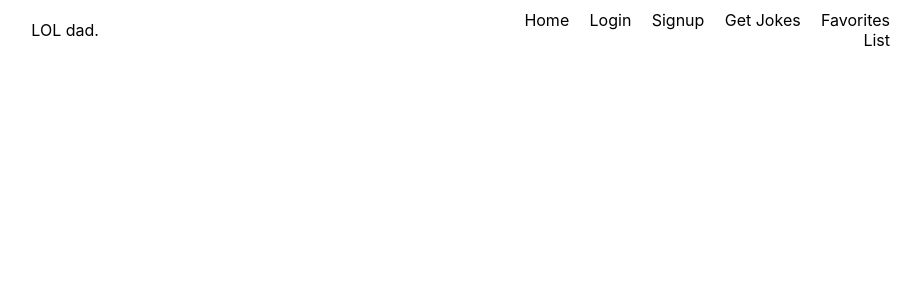
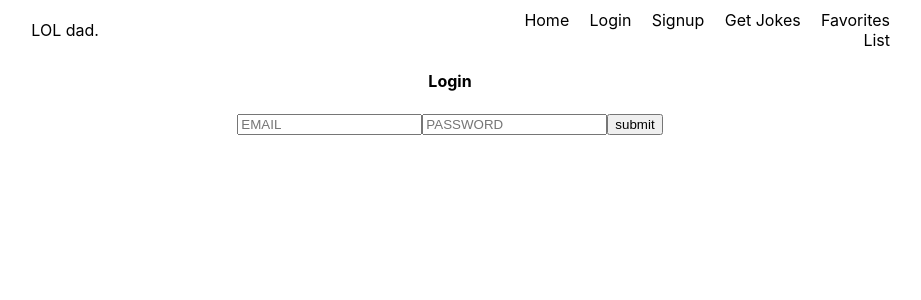
Before and after one commit to beckavonspooky/lol-dad, a React (Create React App) app: page /login in a window 1280 px wide. Shown: the top 300 px of the page, without its empty margins (190-1111 px from the left). Built offline with nearby package versions, Linux system fonts and the light colour scheme.

Commit message:
login route set up

```diff
--- a/src/App.js
+++ b/src/App.js
@@ -4,6 +4,7 @@ import NavBar from './components/NavBar'
 import Home from './components/Home'
 import JokeContainer from './components/JokeContainer'
 import SignUpWithEmailPassword from './components/SignUpWithEmailPassword'
+import Login from './components/Login'
 
 
 import * as ROUTES from './constants/routes'
@@ -18,8 +19,10 @@ class App extends Component {
         <NavBar />
          <Switch>
           <Route exact path={ROUTES.HOME} component= {Home}/>
+          <Route exact path={ROUTES.JOKES} component= {JokeContainer}/>
+
           <Route exact path={ROUTES.SIGN_UP} component= {SignUpWithEmailPassword}/>
-          <Route exact path={ROUTES.JOKES} component= {JokeContainer}/>
+          <Route exact path={ROUTES.LOGIN} component={Login}/>
         </Switch>
       </div>
     );
--- /dev/null
+++ b/src/components/Login/index.js
@@ -0,0 +1,27 @@
+import React, { Component } from 'react'
+import { doSignInWithEmailAndPassword } from '../../firebase/firebase'
+
+import * as ROUTES from '../../constants/routes'
+
+class Login extends Component {
+    state = {
+        email: '',
+        password: '',
+        error: null
+    }
+    render(){
+        return(
+            <div>
+            <h4>Login</h4>
+
+            <form >
+                <input type='text' name='email'  placeholder="EMAIL" />
+                <input type='text' name='password' placeholder="PASSWORD" />
+                <input type='submit' value='submit' />
+
+            </form>
+        </div>
+        )
+    }
+}
+export default Login
--- a/src/components/SignUpWithEmailPassword/index.js
+++ b/src/components/SignUpWithEmailPassword/index.js
@@ -1,10 +1,6 @@
 import React, { Component } from 'react'
 import {withRouter} from 'react-router-dom'
 import { doCreateUserWithEmailAndPassword, doCreateUserInFirestore } from '../../firebase/firebase'
-
-
-
-
 class SignUpWithEmailPassword extends Component {
     state = {
         username: '',
--- a/src/firebase/firebase.js
+++ b/src/firebase/firebase.js
@@ -26,10 +26,14 @@ const doCreateUserInFirestore = user => {
         .set(user)
 }
 
+const doSignInWithEmailAndPassword = (email, password) =>
+    auth.signInWithEmailAndPassword(email, password)
+
 
 export {
     firebase,
     auth,
     doCreateUserWithEmailAndPassword,
-    doCreateUserInFirestore
+    doCreateUserInFirestore,
+    doSignInWithEmailAndPassword
 }
```
